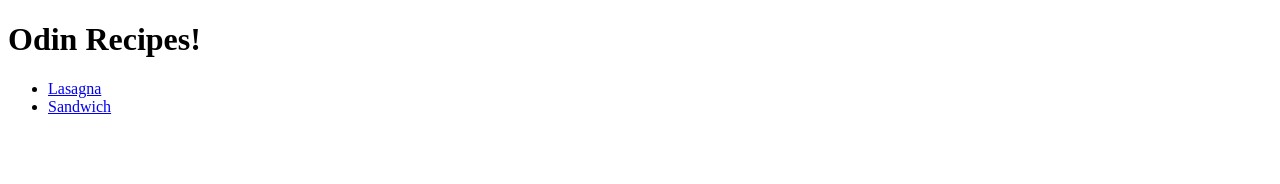
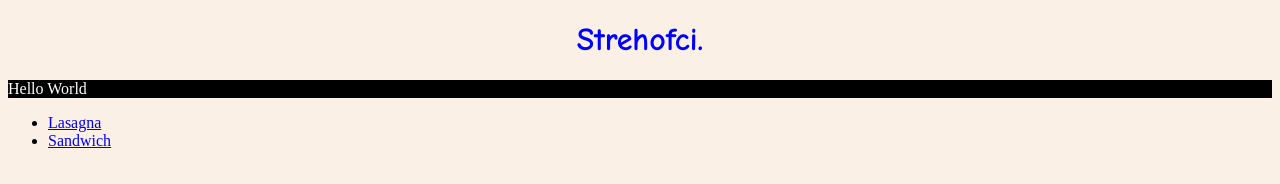
Before and after one commit to dylanjsam/odin-recipes, a plain HTML site: page index.html in a window 1280 px wide. Drawn offline with Linux system fonts and the light colour scheme.

Commit message:
Added styles sheet

```diff
--- a/index.html
+++ b/index.html
@@ -1,13 +1,15 @@
 <!DOCTYPE html>
 <html lang="en">
 <head>
+    <link rel="stylesheet" href="styles.css" />
     <meta charset="UTF-8">
     <meta name="viewport" content="width=device-width, initial-scale=1.0">
-    <title>Recipes</title>
+    <title>Strehofci Homepage</title>
 </head>
 <body>
 
-    <h1>Odin Recipes!</h1>
+    <h1>Strehofci.</h1>
+    <div>Hello World</div>
     <ul>
         <li><a href="./recipes/lasagna.html"> Lasagna </a></li>
         <li><a href="./recipes/sandwich.html"> Sandwich </a></li>
--- /dev/null
+++ b/styles.css
@@ -0,0 +1,19 @@
+body {
+background-color: linen;
+}
+
+h1 {
+color: blue;
+text-align: center;
+font-family: "Comic Sans MS", "Comic Sans", cursive;
+}
+
+div {
+color: white;
+background-color: black;
+
+}
+
+p {
+    color: red;
+}
```
